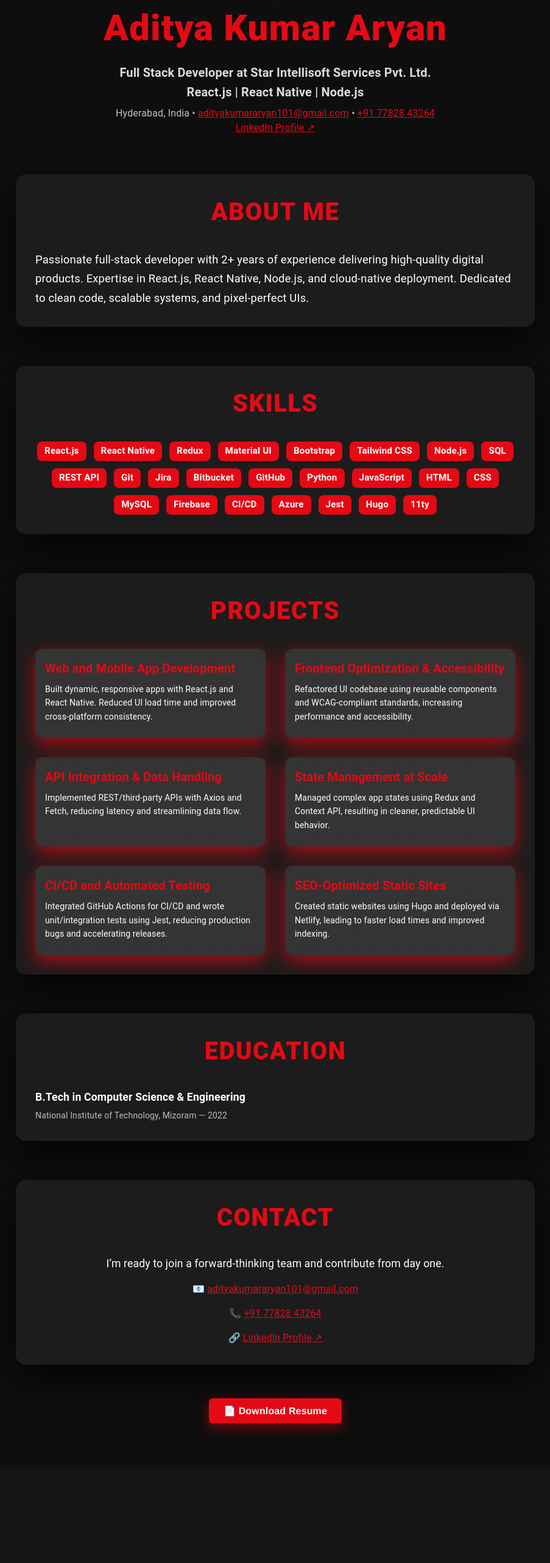
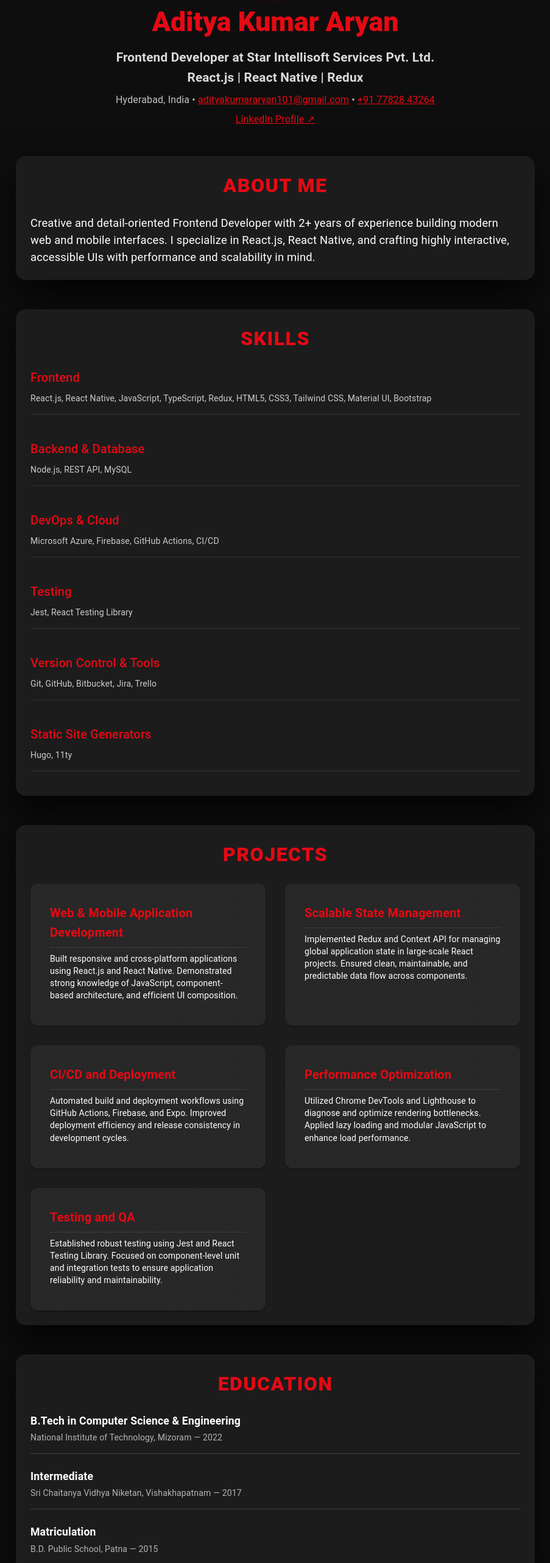
Before and after one commit to Adityaryan7/Portfolio, a React (Create React App) app: page / in a window 1280 px wide. Shown: the part 234-2797 px from the top of the page at 61% size, without its empty margins (188-1091 px from the left). Before the commit the page ends 2640 px from the top, so only its background shows below. Built offline with nearby package versions, Linux system fonts and the light colour scheme.

Commit message:
Minor changes

```diff
--- a/src/pages/Portfolio/Portfolio.js
+++ b/src/pages/Portfolio/Portfolio.js
@@ -3,16 +3,21 @@ import {
   Box,
   Typography,
   Avatar,
-  Chip,
   Grid,
   Card,
   CardContent,
   Stack,
   Container,
   Paper,
+  Divider,
 } from '@mui/material';
 import { motion } from 'framer-motion';
 import { styled } from '@mui/system';
+import EmailIcon from '@mui/icons-material/Email';
+import PhoneIcon from '@mui/icons-material/Phone';
+import LinkedInIcon from '@mui/icons-material/LinkedIn';
+
+document.documentElement.style.scrollBehavior = 'smooth';
 
 const NetflixStyleBackground = styled(Box)(({ theme }) => ({
   backgroundColor: '#0e0e0e',
@@ -20,61 +25,59 @@ const NetflixStyleBackground = styled(Box)(({ theme }) => ({
   padding: theme.spacing(10, 2),
   color: '#fff',
   fontFamily: "'Netflix Sans', 'Helvetica Neue', Helvetica, Arial, sans-serif",
+  fontSize: '16px',
+  lineHeight: 1.6,
 }));
 
 const StyledPaper = styled(motion(Paper))(({ theme }) => ({
   background: '#1c1c1c',
-  padding: theme.spacing(4),
+  padding: theme.spacing(3),
   borderRadius: theme.spacing(2),
   boxShadow: '0 20px 60px rgba(0,0,0,0.8)',
-  marginBottom: theme.spacing(8),
   color: '#fff',
   overflow: 'hidden',
+  minHeight: '200px', // consistent minimum height to avoid jumps
 }));
 
 const SectionTitle = styled(Typography)(({ theme }) => ({
   fontWeight: 900,
-  fontSize: '2.5rem',
-  marginBottom: theme.spacing(4),
+  fontSize: 'clamp(1.5rem, 3vw, 2rem)',
+  marginBottom: theme.spacing(3),
   color: '#e50914',
   letterSpacing: '1.5px',
   textTransform: 'uppercase',
   textAlign: 'center',
+  whiteSpace: 'nowrap',
+  overflow: 'hidden',
+  textOverflow: 'ellipsis',
+  [theme.breakpoints.down('sm')]: {
+    whiteSpace: 'normal', // wrap on small screens
+  },
 }));
 
-const skillChipStyles = {
-  fontWeight: 600,
-  fontSize: '0.95rem',
-  borderRadius: 2,
-  backgroundColor: '#e50914',
-  color: '#fff',
-  transition: 'transform 0.2s ease',
-  cursor: 'default',
-  '&:hover': {
-    transform: 'scale(1.1)',
+const scrollFadeUp = {
+  hidden: { opacity: 0, y: 40 },
+  visible: {
+    opacity: 1,
+    y: 0,
+    transition: {
+      duration: 0.6,
+      ease: 'easeOut',
+      staggerChildren: 0.2,
+    },
   },
 };
 
 const projectCardStyles = {
   height: '100%',
   borderRadius: 3,
-  boxShadow: '0 10px 30px rgba(229, 9, 20, 0.7)',
-  backgroundColor: '#292929',
+  backgroundColor: '#1c1c1c',
+  transition: 'transform 0.3s ease, box-shadow 0.3s ease',
   color: '#fff',
-  transition: 'transform 0.3s ease, box-shadow 0.3s ease',
-  cursor: 'pointer',
+  p: 2,
   '&:hover': {
-    transform: 'translateY(-8px) scale(1.03)',
-    boxShadow: '0 20px 60px rgba(229, 9, 20, 0.9)',
-  },
-};
-
-const scrollFadeUp = {
-  hidden: { opacity: 0, y: 60 },
-  visible: {
-    opacity: 1,
-    y: 0,
-    transition: { duration: 0.8, ease: 'easeOut' },
+    transform: 'translateY(-5px)',
+    boxShadow: '0 12px 40px rgba(229, 9, 20, 0.5)',
   },
 };
 
@@ -103,43 +106,68 @@ class Portfolio extends Component {
 
   render() {
     const resumeURL = '/Aryan-Resume.pdf';
+    const education = [
+      {
+        degree: 'B.Tech in Computer Science & Engineering',
+        institution: 'National Institute of Technology, Mizoram',
+        year: '2022',
+      },
+      {
+        degree: 'Intermediate',
+        institution: 'Sri Chaitanya Vidhya Niketan, Vishakhapatnam',
+        year: '2017',
+      },
+      {
+        degree: 'Matriculation',
+        institution: 'B.D. Public School, Patna',
+        year: '2015',
+      },
+    ];
 
-    const skills = [
-      'React.js', 'React Native', 'Redux', 'Material UI', 'Bootstrap',
-      'Tailwind CSS', 'Node.js', 'SQL', 'REST API', 'Git',
-      'Jira', 'Bitbucket', 'GitHub', 'Python', 'JavaScript',
-      'HTML', 'CSS', 'MySQL', 'Firebase', 'CI/CD', 'Azure',
-      'Jest', 'Hugo', '11ty'
-    ];
+    const skills = {
+      Frontend: [
+        'React.js', 'React Native', 'JavaScript', 'TypeScript',
+        'Redux', 'HTML5', 'CSS3', 'Tailwind CSS',
+        'Material UI', 'Bootstrap',
+      ],
+      'Backend & Database': ['Node.js', 'REST API', 'MySQL'],
+      'DevOps & Cloud': ['Microsoft Azure', 'Firebase', 'GitHub Actions', 'CI/CD'],
+      Testing: ['Jest', 'React Testing Library'],
+      'Version Control & Tools': ['Git', 'GitHub', 'Bitbucket', 'Jira', 'Trello'],
+      'Static Site Generators': ['Hugo', '11ty'],
+    };
 
     const projects = [
   {
-        title: 'Web and Mobile App Development',
-        description: 'Built dynamic, responsive apps with React.js and React Native. Reduced UI load time and improved cross-platform consistency.'
+    title: 'Web & Mobile Application Development',
+    description:
+      'Built responsive and cross-platform applications using React.js and React Native. Demonstrated strong knowledge of JavaScript, component-based architecture, and efficient UI composition.',
   },
   {
-        title: 'Frontend Optimization & Accessibility',
-        description: 'Refactored UI codebase using reusable components and WCAG-compliant standards, increasing performance and accessibility.'
+    title: 'Scalable State Management',
+    description:
+      'Implemented Redux and Context API for managing global application state in large-scale React projects. Ensured clean, maintainable, and predictable data flow across components.',
   },
   {
-        title: 'API Integration & Data Handling',
-        description: 'Implemented REST/third-party APIs with Axios and Fetch, reducing latency and streamlining data flow.'
+    title: 'CI/CD and Deployment',
+    description:
+      'Automated build and deployment workflows using GitHub Actions, Firebase, and Expo. Improved deployment efficiency and release consistency in development cycles.',
   },
   {
-        title: 'State Management at Scale',
-        description: 'Managed complex app states using Redux and Context API, resulting in cleaner, predictable UI behavior.'
+    title: 'Performance Optimization',
+    description:
+      'Utilized Chrome DevTools and Lighthouse to diagnose and optimize rendering bottlenecks. Applied lazy loading and modular JavaScript to enhance load performance.',
   },
   {
-        title: 'CI/CD and Automated Testing',
-        description: 'Integrated GitHub Actions for CI/CD and wrote unit/integration tests using Jest, reducing production bugs and accelerating releases.'
+    title: 'Testing and QA',
+    description:
+      'Established robust testing using Jest and React Testing Library. Focused on component-level unit and integration tests to ensure application reliability and maintainability.',
   },
-      {
-        title: 'SEO-Optimized Static Sites',
-        description: 'Created static websites using Hugo and deployed via Netlify, leading to faster load times and improved indexing.'
-      }
     ];
 
+
     const animatedSection = (title, content) => (
+      <Box sx={{ mb: { xs: 4, sm: 6 } }}>
         <motion.div
           initial="hidden"
           whileInView="visible"
@@ -151,133 +179,193 @@ class Portfolio extends Component {
             {content}
           </StyledPaper>
         </motion.div>
+      </Box>
     );
 
     return (
       <NetflixStyleBackground>
         <Container maxWidth="md">
           <motion.div initial="hidden" animate="visible" variants={scrollFadeUp}>
-            <Box textAlign="center" mb={8}>
-              <Avatar src={process.env.PUBLIC_URL + '/28399.jpg'} alt="Aditya Kumar Aryan" sx={{ width: 140, height: 140, mx: 'auto', boxShadow: '0 0 20px #e50914' }} />
-              <Typography variant="h2" fontWeight={900} mt={3} gutterBottom sx={{ color: '#e50914', letterSpacing: '1.2px' }}>
+            <Box textAlign="center" mb={6}>
+              <Avatar
+                src={process.env.PUBLIC_URL + '/28399.jpg'}
+                alt="Aditya Kumar Aryan"
+                sx={{
+                  width: { xs: 100, sm: 140 },
+                  height: { xs: 100, sm: 140 },
+                  mx: 'auto',
+                  boxShadow: '0 0 20px #e50914',
+                }}
+              />
+              <Typography
+                variant="h3"
+                fontWeight={900}
+                mt={3}
+                gutterBottom
+                sx={{
+                  color: '#e50914',
+                  whiteSpace: 'nowrap',
+                  overflow: 'hidden',
+                  textOverflow: 'ellipsis',
+                  fontSize: 'clamp(2rem, 5vw, 2.8rem)',
+                  '@media (max-width:600px)': { whiteSpace: 'normal' },
+                }}
+              >
                 Aditya Kumar Aryan
               </Typography>
-              <Typography variant="h6" color="rgba(255,255,255,0.85)" gutterBottom sx={{ fontWeight: 600 }}>
-                Full Stack Developer at Star Intellisoft Services Pvt. Ltd.<br />React.js | React Native | Node.js
+              <Typography
+                variant="h6"
+                color="rgba(255,255,255,0.85)"
+                gutterBottom
+                sx={{
+                  fontWeight: 600,
+                  whiteSpace: 'nowrap',
+                  overflow: 'hidden',
+                  textOverflow: 'ellipsis',
+                  fontSize: 'clamp(1rem, 3vw, 1.3rem)',
+                  '@media (max-width:600px)': { whiteSpace: 'normal' },
+                }}
+              >
+                Frontend Developer at Star Intellisoft Services Pvt. Ltd.
+                <br /> React.js | React Native | Redux
               </Typography>
-              <Typography variant="body1" color="rgba(255,255,255,0.75)">
-                Hyderabad, India • <a href="mailto:adityakumararyan101@gmail.com" style={{ color: '#e50914' }}>adityakumararyan101@gmail.com</a> • <a href="tel:+917782843264" style={{ color: '#e50914' }}>+91 77828 43264</a><br />
-                <a href="https://www.linkedin.com/in/aditya-kumar-aryan-a3654a138" target="_blank" rel="noopener noreferrer" style={{ color: '#e50914', textDecoration: 'underline' }}>
+              <Typography variant="body1" color="rgba(255,255,255,0.75)" mt={1}>
+                Hyderabad, India •{' '}
+                <a href="mailto:adityakumararyan101@gmail.com" style={{ color: '#e50914' }}>
+                  adityakumararyan101@gmail.com
+                </a>{' '}
+                •{' '}
+                <a href="tel:+917782843264" style={{ color: '#e50914' }}>
+                  +91 77828 43264
+                </a>
+              </Typography>
+              <Typography variant="body1" mt={1}>
+                <a
+                  href="https://www.linkedin.com/in/aditya-kumar-aryan-a3654a138"
+                  target="_blank"
+                  rel="noopener noreferrer"
+                  style={{ color: '#e50914', textDecoration: 'underline' }}
+                >
                   LinkedIn Profile ↗
                 </a>
               </Typography>
             </Box>
           </motion.div>
 
-          {animatedSection("About Me", (
-            <Typography variant="body1" fontSize={'1.15rem'} lineHeight={1.7}>
-              Passionate full-stack developer with 2+ years of experience delivering high-quality digital products. Expertise in React.js, React Native, Node.js, and cloud-native deployment. Dedicated to clean code, scalable systems, and pixel-perfect UIs.
+          {animatedSection(
+            'About Me',
+            <Typography variant="body1" fontSize={'1.15rem'}>
+              Creative and detail-oriented Frontend Developer with 2+ years of experience building modern web and mobile
+              interfaces. I specialize in React.js, React Native, and crafting highly interactive, accessible UIs with
+              performance and scalability in mind.
             </Typography>
-          ))}
+          )}
 
-          {animatedSection("Skills", (
-            <Box display="flex" flexWrap="wrap" gap={1.5} justifyContent="center">
-              {skills.map(skill => (
-                <Chip key={skill} label={skill} variant="filled" sx={skillChipStyles} />
-              ))}
+          {animatedSection(
+            'Skills',
+            <Stack spacing={3}>
+              {Object.entries(skills).map(([category, items]) => (
+                <Box key={category}>
+                  <Typography variant="h6" sx={{ color: '#e50914', mb: 1 }}>
+                    {category}
+                  </Typography>
+                  <Typography variant="body2" sx={{ color: '#ccc' }}>
+                    {items.join(', ')}
+                  </Typography>
+                  <Divider sx={{ my: 2, borderColor: 'rgba(255,255,255,0.1)' }} />
                 </Box>
               ))}
+            </Stack>
+          )}
 
-          {animatedSection("Projects", (
+          {animatedSection(
+            'Projects',
             <Grid container spacing={4}>
-              {projects.map(project => (
+              {projects.map((project) => (
                 <Grid item xs={12} sm={6} key={project.title}>
                   <Card sx={projectCardStyles}>
                     <CardContent>
-                      <Typography variant="h6" fontWeight={700} gutterBottom sx={{ color: '#e50914' }}>
+                      <Typography variant="h6" fontWeight={700} sx={{ color: '#e50914' }}>
                         {project.title}
                       </Typography>
-                      <Typography variant="body2" sx={{ lineHeight: 1.6 }}>
-                        {project.description}
-                      </Typography>
+                      <Divider sx={{ my: 1, borderColor: 'rgba(255,255,255,0.1)' }} />
+                      <Typography variant="body2">{project.description}</Typography>
                     </CardContent>
                   </Card>
                 </Grid>
               ))}
             </Grid>
+          )}
+
+          {animatedSection(
+            'Education',
+            <Stack spacing={3}>
+              {education.map(({ degree, institution, year }) => (
+                <Box key={degree}>
+                  <Typography variant="body1" fontWeight={700} fontSize="1.1rem">
+                    {degree}
+                  </Typography>
+                  <Typography variant="body2" color="rgba(245, 245, 245, 0.7)" sx={{ mt: 0.5 }}>
+                    {institution} — {year}
+                  </Typography>
+                  <Divider sx={{ mt: 2, borderColor: 'rgba(255,255,255,0.15)' }} />
+                </Box>
               ))}
+            </Stack>
+          )}
 
-          {animatedSection("Education", (
-            <>
-              <Typography variant="body1" fontWeight={600} sx={{ fontSize: '1.1rem' }}>
-                B.Tech in Computer Science & Engineering
+          {animatedSection(
+            'Contact',
+            <Stack spacing={2}>
+              <Typography variant="body1">
+                Feel free to reach out for collaboration or job opportunities!
               </Typography>
-              <Typography variant="body2" color="rgba(255,255,255,0.7)" sx={{ mt: 0.8 }}>
-                National Institute of Technology, Mizoram — 2022
-              </Typography>
-            </>
-          ))}
+              <Box display="flex" alignItems="center" gap={1}>
+                <EmailIcon sx={{ color: '#e50914' }} />
+                <a href="mailto:adityakumararyan101@gmail.com" style={{ color: '#fff' }}>
+                  adityakumararyan101@gmail.com
+                </a>
+              </Box>
+              <Box display="flex" alignItems="center" gap={1}>
+                <PhoneIcon sx={{ color: '#e50914' }} />
+                <a href="tel:+917782843264" style={{ color: '#fff' }}>
+                  +91 77828 43264
+                </a>
+              </Box>
+              <Box display="flex" alignItems="center" gap={1}>
+                <LinkedInIcon sx={{ color: '#e50914' }} />
+                <a
+                  href="https://www.linkedin.com/in/aditya-kumar-aryan-a3654a138"
+                  target="_blank"
+                  rel="noopener noreferrer"
+                  style={{ color: '#fff' }}
+                >
+                  LinkedIn Profile
+                </a>
+              </Box>
+            </Stack>
+          )}
 
-          {animatedSection("Contact", (
-            <Stack spacing={2} alignItems="center">
-              <Typography variant="body1" sx={{ fontSize: '1.1rem', textAlign: 'center' }}>
-                I’m ready to join a forward-thinking team and contribute from day one.
-              </Typography>
-              <Typography variant="body1">
-                📧 <a href="mailto:adityakumararyan101@gmail.com" style={{ color: '#e50914', textDecoration: 'underline' }}>adityakumararyan101@gmail.com</a>
-              </Typography>
-              <Typography variant="body1">
-                📞 <a href="tel:+917782843264" style={{ color: '#e50914', textDecoration: 'underline' }}>+91 77828 43264</a>
-              </Typography>
-              <Typography variant="body1">
-                🔗 <a href="https://www.linkedin.com/in/aditya-kumar-aryan-a3654a138" target="_blank" rel="noopener noreferrer" style={{ color: '#e50914', textDecoration: 'underline' }}>
-                  LinkedIn Profile ↗
-                </a>
-              </Typography>
-            </Stack>
-          ))}
-
-          <motion.div initial="hidden" whileInView="visible" viewport={{ once: true, amount: 0.2 }} variants={scrollFadeUp}>
           <Box textAlign="center" mt={6}>
             <a
               href={resumeURL}
-                download
+              download="Aryan-Resume.pdf"
               style={{
+                backgroundColor: '#e50914',
                 padding: '12px 24px',
-                  backgroundColor: '#e50914',
+                borderRadius: '6px',
                 color: '#fff',
-                  borderRadius: '6px',
-                  fontWeight: 'bold',
+                fontWeight: 700,
                 textDecoration: 'none',
-                  boxShadow: '0 6px 20px rgba(229, 9, 20, 0.5)'
+                cursor: 'pointer',
+                transition: 'background-color 0.3s ease',
+                display: 'inline-block',
               }}
+              onMouseEnter={(e) => (e.currentTarget.style.backgroundColor = '#b20710')}
+              onMouseLeave={(e) => (e.currentTarget.style.backgroundColor = '#e50914')}
             >
-                📄 Download Resume
+              Download Resume
             </a>
-            </Box>
-          </motion.div>
-
-          <Box
-            onClick={this.scrollToTop}
-            sx={{
-              display: this.state.showScroll ? 'flex' : 'none',
-              position: 'fixed',
-              bottom: 24,
-              right: 24,
-              backgroundColor: '#e50914',
-              color: '#fff',
-              borderRadius: '50%',
-              width: 50,
-              height: 50,
-              alignItems: 'center',
-              justifyContent: 'center',
-              fontSize: 28,
-              cursor: 'pointer',
-              boxShadow: '0 8px 20px rgba(229, 9, 20, 0.6)',
-              '&:hover': { backgroundColor: '#b20710' },
-            }}
-          >
-            ↑
           </Box>
         </Container>
       </NetflixStyleBackground>
```
Lines whose indentation alone changed are shown as unchanged.
